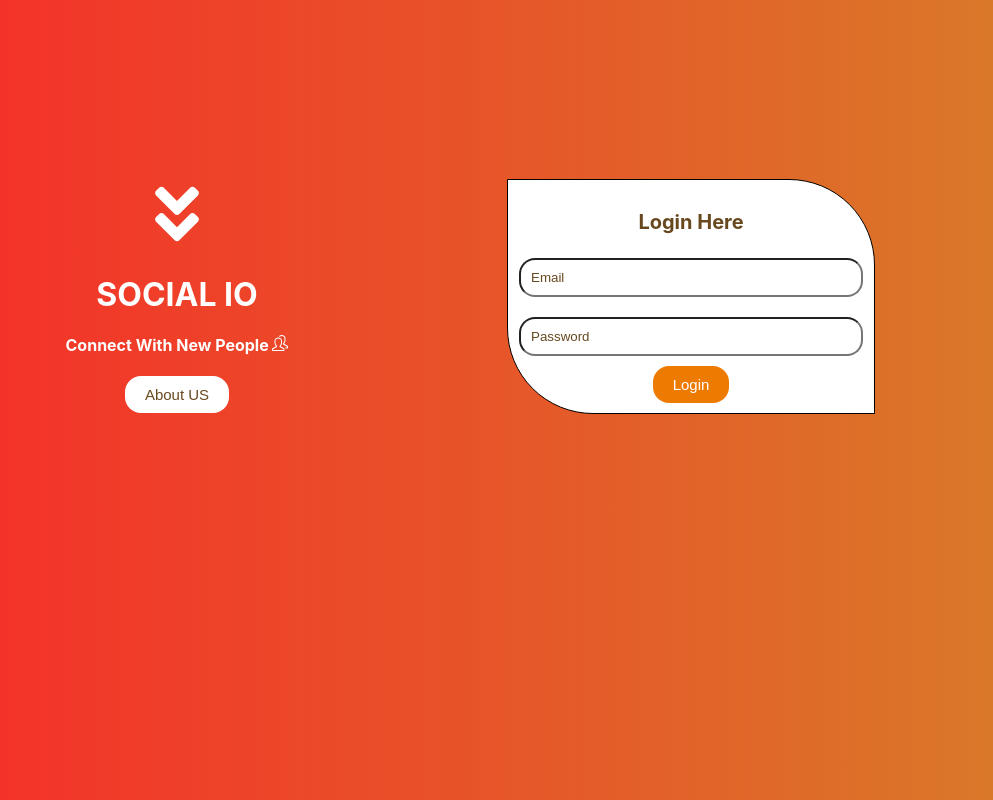
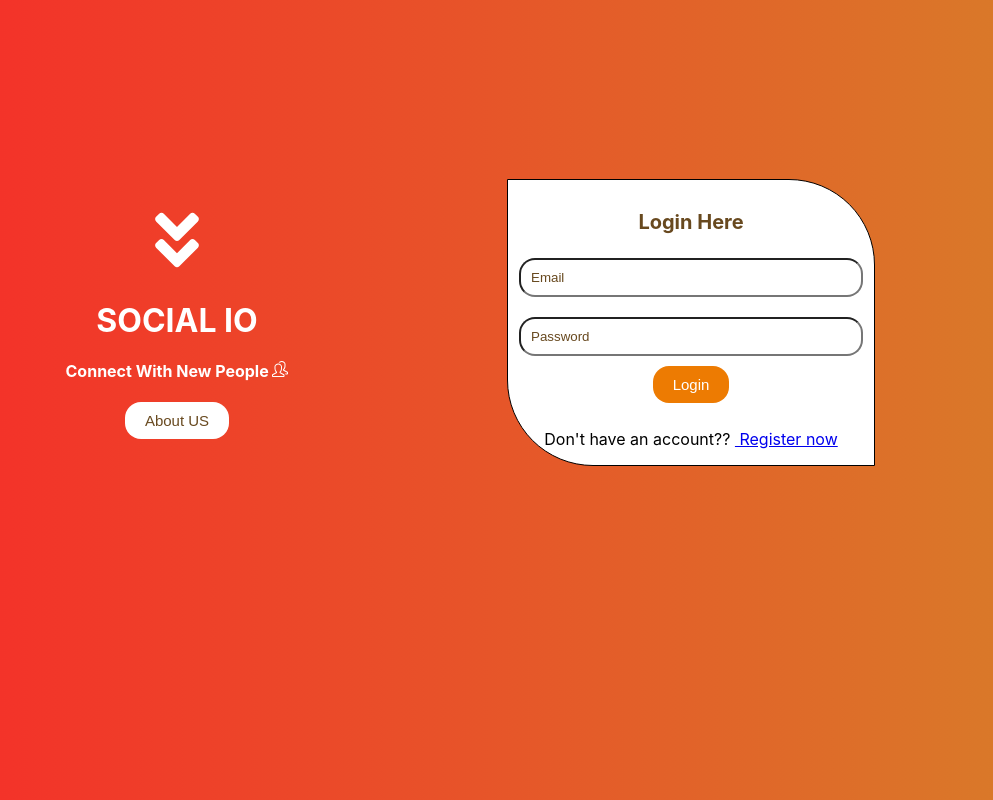
Before and after one commit to thekrprince/socialio, a React (Create React App) app in the folder client/: page /login in a window 1280 px wide. Shown: the whole page, without its empty margins (143-1136 px from the left). Built offline with nearby package versions, Linux system fonts and the light colour scheme.

Commit message:
scss is installed

```diff
--- a/client/package.json
+++ b/client/package.json
@@ -13,6 +13,7 @@
     "react-router-dom": "^6.10.0",
     "react-scripts": "^5.0.1",
     "react-toastify": "^9.1.2",
+    "sass": "^1.60.0",
     "web-vitals": "^2.1.4"
   },
   "scripts": {
--- a/client/src/components/authentication/Login.js
+++ b/client/src/components/authentication/Login.js
@@ -1,6 +1,6 @@
 import { ToastContainer, toast } from 'react-toastify';
 import 'react-toastify/dist/ReactToastify.css';
-import "./Registration.css";
+import "./Registration.scss";
 import { FaAngleDoubleDown } from "react-icons/fa";
 import { SlPeople } from "react-icons/sl";
 const Login = () => {
@@ -45,6 +45,8 @@ const Login = () => {
                     />
                   </div>
                   <button className="button">Login</button>
+                  <p>Don't have an account??&nbsp;
+                    <a href="/"> Register now</a></p>
                 </div>
               </div>
             </div>
--- a/client/src/components/authentication/Registration.js
+++ b/client/src/components/authentication/Registration.js
@@ -2,7 +2,7 @@ import React, { useState } from "react";
 import axios from "axios";
 import { ToastContainer, toast } from 'react-toastify';
 import 'react-toastify/dist/ReactToastify.css';
-import "./Registration.css";
+import "./Registration.scss";
 import { FaAngleDoubleDown } from "react-icons/fa";
 import { SlPeople } from "react-icons/sl";
 
@@ -107,6 +107,7 @@ const Registration = () => {
                   />
                 </div>
                 <button className="button">Register</button>
+                <p>Have an account??&nbsp;<a href="/login"> Log in now</a></p>
               </div>
             </div>
           </div>
```
Also changed, not shown: client/src/components/authentication/Registration.scss (renamed from client/src/components/authentication/Registration.css), 1 other file (tests, documents, lock files or other folders).
